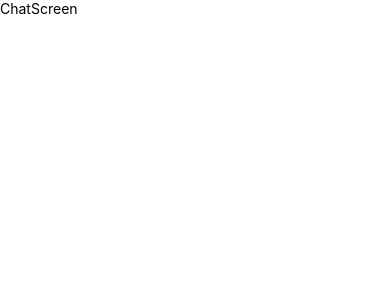
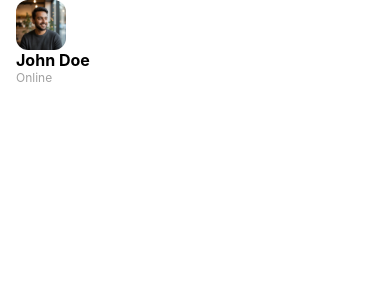
Before and after one commit to brijeshkumar-chavda/DemoApp, a React Native app: screen / in a window 390 px wide. Shown: the top 300 px of the page. Built offline with nearby package versions, Linux system fonts and the light colour scheme.

Commit message:
add: font size and weight constant

```diff
--- /dev/null
+++ b/src/components/UserHeader/index.tsx
@@ -0,0 +1,19 @@
+import { Image, Text, View } from 'react-native';
+import { styles } from './styles';
+
+const UserHeader = () => {
+  return (
+    <View style={styles.container}>
+      <Image
+        source={require('../../assets/images/user_image.png')}
+        style={styles.userImage}
+      />
+      <>
+        <Text style={styles.userName}>John Doe</Text>
+        <Text style={styles.userStatus}>Online</Text>
+      </>
+    </View>
+  );
+};
+
+export default UserHeader;
--- /dev/null
+++ b/src/components/UserHeader/styles.tsx
@@ -0,0 +1,28 @@
+import { StyleSheet } from 'react-native';
+
+import { colors } from '../../constants/colors';
+import { fontSize, fontWeight } from '../../constants/fonts';
+
+export const styles = StyleSheet.create({
+  container: {
+    flex: 1,
+    alignItems: 'flex-start',
+    backgroundColor: colors.background,
+  },
+
+  userImage: {
+    width: 50,
+    height: 50,
+    borderRadius: 12,
+  },
+
+  userName: {
+    fontSize: fontSize.medium,
+    fontWeight: fontWeight.bold,
+  },
+
+  userStatus: {
+    fontSize: fontSize.small,
+    color: colors.placeholder,
+  },
+});
--- a/src/constants/colors.ts
+++ b/src/constants/colors.ts
@@ -1,5 +1,6 @@
 export const colors = {
   accentColor: '#AE7F5A',
+  white: '#FFFFFF',
   black: '#000000',
   primary: '#007AFF', // Example blue
   secondary: '#5856D6',
--- /dev/null
+++ b/src/constants/fonts.ts
@@ -0,0 +1,14 @@
+export const fontSize = {
+  small: 12,
+  medium: 16,
+  large: 20,
+  xlarge: 24,
+  xxlarge: 32,
+};
+
+export const fontWeight = {
+  regular: '400',
+  medium: '500',
+  semiBold: '600',
+  bold: 'bold',
+} as const;
--- a/src/screens/ChatScreen/index.tsx
+++ b/src/screens/ChatScreen/index.tsx
@@ -1,12 +1,15 @@
-import { Text } from "react-native";
-import { SafeAreaView } from "react-native-safe-area-context";
+import { Text } from 'react-native';
+import { SafeAreaView } from 'react-native-safe-area-context';
+import UserHeader from '../../components/UserHeader';
+
+import { styles } from './styles';
 
 const ChatScreen = () => {
-    return (
-        <SafeAreaView style={{ flex: 1 }}>
-            <Text>ChatScreen</Text>
-        </SafeAreaView>
-    );
+  return (
+    <SafeAreaView style={styles.container}>
+      <UserHeader />
+    </SafeAreaView>
+  );
 };
 
 export default ChatScreen;
--- a/src/screens/ChatScreen/styles.tsx
+++ b/src/screens/ChatScreen/styles.tsx
@@ -4,8 +4,7 @@ import { colors } from '../../constants/colors';
 export const styles = StyleSheet.create({
   container: {
     flex: 1,
-    justifyContent: 'center',
-    alignItems: 'center',
     backgroundColor: colors.background,
+    paddingHorizontal: 16,
   },
 });
```
